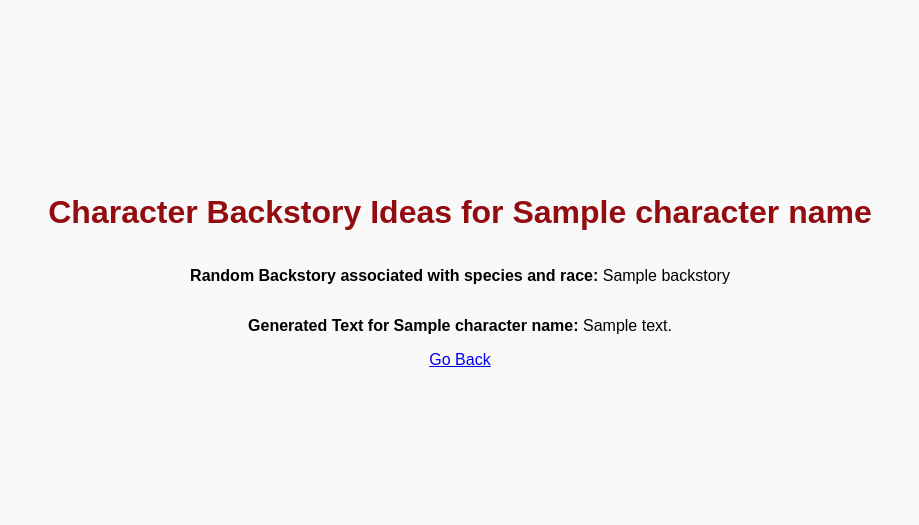
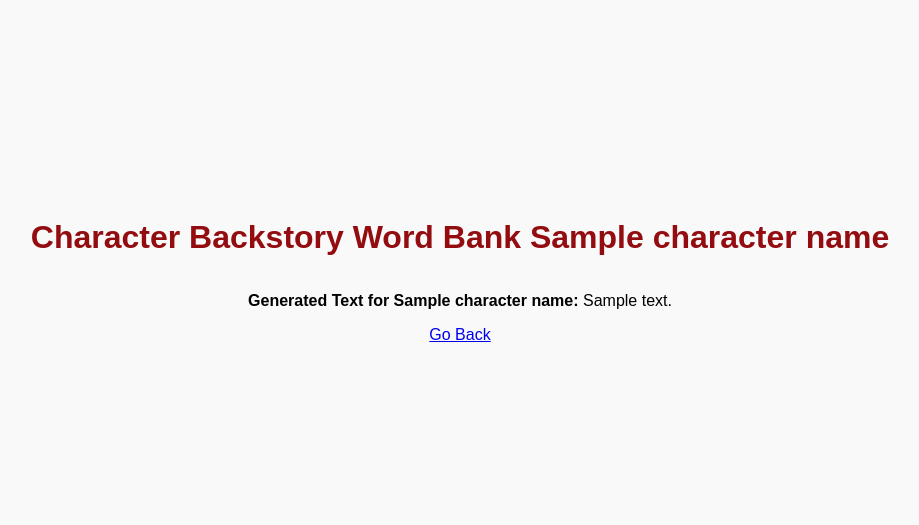
Before and after one commit to dmm4613/dnd-char-background, a Flask app: template word_bank_app/templates/result.html in a window 1280 px wide. Shown: the part 149-674 px from the top of the page, without its empty margins (180-1099 px from the left). Run offline with Flask 3, Linux system fonts and the light colour scheme; the template is opened without the code that fills it: most values are stand-ins (such as "Sample title", 1, 10 or a date in 2020); parts of the project's set-up code (start-up, migrations or seed data) failed here and were passed over.

```diff
--- a/word_bank_app/templates/result.html
+++ b/word_bank_app/templates/result.html
@@ -7,8 +7,7 @@
     <link rel="stylesheet" href="{{ url_for('static', filename='styles.css') }}">
 </head>
 <body>
-    <h1>Character Backstory Ideas for {{ character_name }}</h1>
-    <p><strong>Random Backstory associated with species and race:</strong> {{ backstory }}</p>
+    <h1>Character Backstory Word Bank {{ character_name }}</h1>
     <p><strong>Generated Text for {{ character_name }}:</strong> {{ generated_text }}</p>
     <a href="/">Go Back</a>
 </body>
```
Also changed, not shown: README.md, 2 other files.
